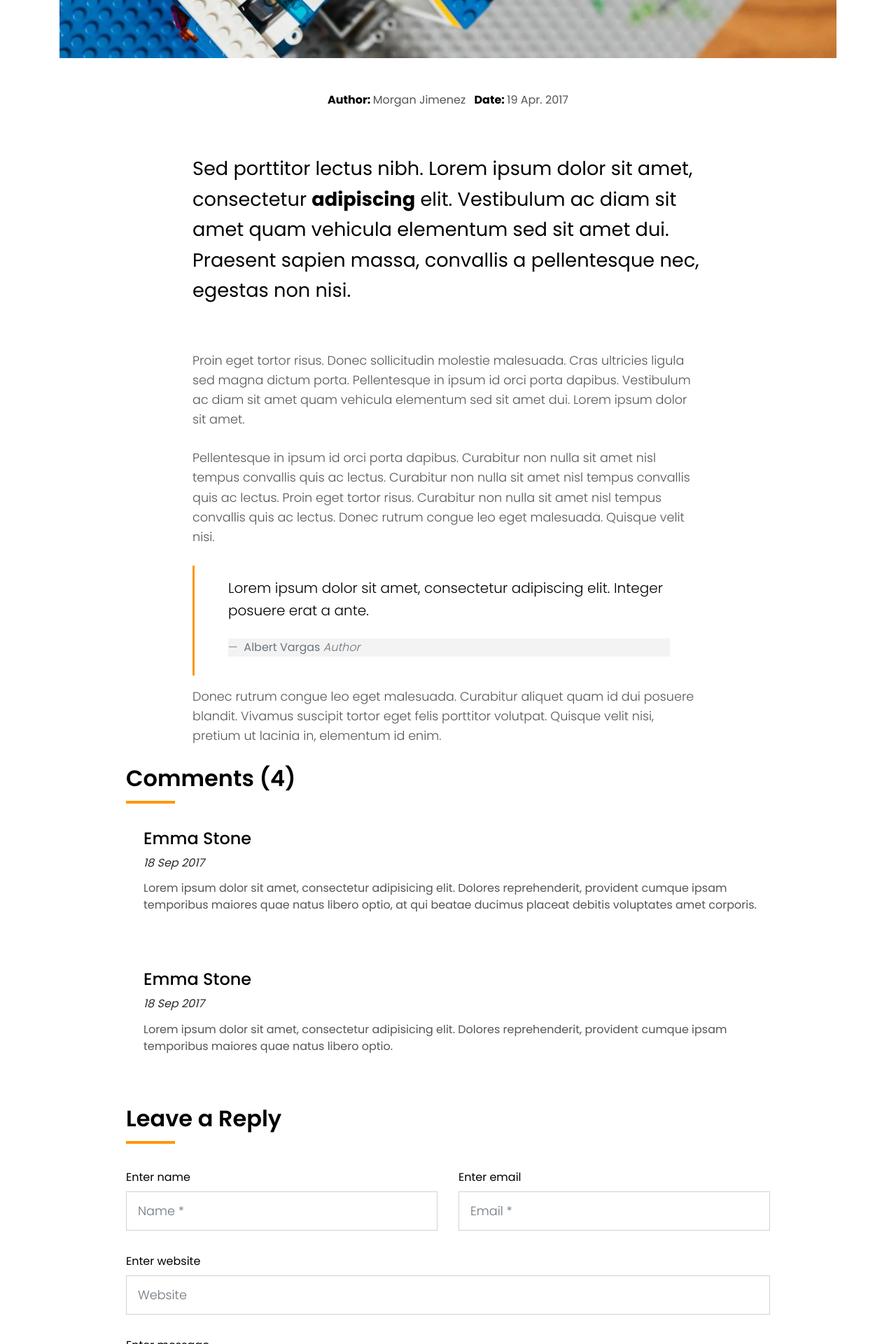
After one commit to ombasaroy/Bricks-City, a Django app: page /single-blog/ in a window 1280 px wide. The commit adds this page. Shown: the part 800-2720 px from the top of the page at 70% size. Run offline with Django 3.2, Linux system fonts and the light colour scheme; some libraries are stand-ins or nearby versions.

Commit message:
Fixed partnerships, Blog, Single Blog

```diff
--- /dev/null
+++ b/BrickCity/templates/single-blog.html
@@ -0,0 +1,152 @@
+{% extends 'base.html' %}
+{% load static %}
+
+
+{% block main %}
+    <!--/ Intro Single star /-->
+  <section class="intro-single">
+    <div class="container">
+      <div class="row">
+        <div class="col-md-12 col-lg-8">
+          <div class="title-single-box">
+            <h1 class="title-single">Book Cover Deisgn</h1>
+          </div>
+        </div>
+      </div>
+    </div>
+  </section>
+  <!--/ Intro Single End /-->
+
+  <!--/ News Single Star /-->
+  <section class="news-single nav-arrow-b">
+    <div class="container">
+      <div class="row">
+        <div class="col-sm-12">
+          <div class="news-img-box">
+            <img src="{% static 'img/slide-3.jpg' %}" alt="" class="img-fluid">
+          </div>
+        </div>
+        <div class="col-md-10 offset-md-1 col-lg-8 offset-lg-2">
+          <div class="post-information">
+            <ul class="list-inline text-center color-a">
+              <li class="list-inline-item mr-2">
+                <strong>Author: </strong>
+                <span class="color-text-a">Morgan Jimenez</span>
+              </li>
+              <li class="list-inline-item">
+                <strong>Date: </strong>
+                <span class="color-text-a">19 Apr. 2017</span>
+              </li>
+            </ul>
+          </div>
+          <div class="post-content color-text-a">
+            <p class="post-intro">
+              Sed porttitor lectus nibh. Lorem ipsum dolor sit amet, consectetur
+              <strong>adipiscing</strong> elit. Vestibulum ac diam sit amet quam vehicula elementum sed sit amet dui.
+              Praesent sapien massa, convallis a pellentesque nec, egestas non nisi.
+            </p>
+            <p>
+              Proin eget tortor risus. Donec sollicitudin molestie malesuada. Cras ultricies ligula sed magna dictum
+              porta. Pellentesque
+              in ipsum id orci porta dapibus. Vestibulum ac diam sit amet quam vehicula elementum sed sit amet
+              dui. Lorem ipsum dolor sit amet.
+            </p>
+            <p>
+              Pellentesque in ipsum id orci porta dapibus. Curabitur non nulla sit amet nisl tempus convallis quis ac
+              lectus. Curabitur
+              non nulla sit amet nisl tempus convallis quis ac lectus. Proin eget tortor risus. Curabitur non
+              nulla sit amet nisl tempus convallis quis ac lectus. Donec rutrum congue leo eget malesuada.
+              Quisque velit nisi.
+            </p>
+            <blockquote class="blockquote">
+              <p class="mb-4">Lorem ipsum dolor sit amet, consectetur adipiscing elit. Integer posuere erat a ante.</p>
+              <footer class="blockquote-footer">
+                <strong>Albert Vargas</strong>
+                <cite title="Source Title">Author</cite>
+              </footer>
+            </blockquote>
+            <p>
+              Donec rutrum congue leo eget malesuada. Curabitur aliquet quam id dui posuere blandit. Vivamus suscipit
+              tortor eget felis
+              porttitor volutpat. Quisque velit nisi, pretium ut lacinia in, elementum id enim.
+            </p>
+          </div>
+        </div>
+        <div class="col-md-10 offset-md-1 col-lg-10 offset-lg-1 contact">
+          <div class="title-box-d">
+            <h3 class="title-d">Comments (4)</h3>
+          </div>
+          <div class="box-comments">
+            <ul class="list-comments">
+              <li>
+
+                <div class="comment-details">
+                  <h4 class="comment-author">Emma Stone</h4>
+                  <span>18 Sep 2017</span>
+                  <p class="comment-description">
+                    Lorem ipsum dolor sit amet, consectetur adipisicing elit. Dolores reprehenderit, provident cumque
+                    ipsam temporibus maiores
+                    quae natus libero optio, at qui beatae ducimus placeat debitis voluptates amet corporis.
+                  </p>
+
+                </div>
+              </li>
+                <div class="comment-details">
+                  <h4 class="comment-author">Emma Stone</h4>
+                  <span>18 Sep 2017</span>
+                  <p class="comment-description">
+                    Lorem ipsum dolor sit amet, consectetur adipisicing elit. Dolores reprehenderit, provident cumque
+                    ipsam temporibus maiores
+                    quae natus libero optio.
+                  </p>
+
+                </div>
+              </li>
+            </ul>
+          </div>
+          <div class="form-comments mt-5">
+            <div class="title-box-d">
+              <h3 class="title-d"> Leave a Reply</h3>
+            </div>
+            <form class="form-a">
+              <div class="row">
+                <div class="col-md-6 mb-3">
+                  <div class="form-group">
+                    <label for="inputName">Enter name</label>
+                    <input type="text" class="form-control form-control-lg form-control-a" id="inputName" placeholder="Name *"
+                      required>
+                  </div>
+                </div>
+                <div class="col-md-6 mb-3">
+                  <div class="form-group">
+                    <label for="inputEmail1">Enter email</label>
+                    <input type="email" class="form-control form-control-lg form-control-a" id="inputEmail1"
+                      placeholder="Email *" required>
+                  </div>
+                </div>
+                <div class="col-md-12 mb-3">
+                  <div class="form-group">
+                    <label for="inputUrl">Enter website</label>
+                    <input type="url" class="form-control form-control-lg form-control-a" id="inputUrl" placeholder="Website">
+                  </div>
+                </div>
+                <div class="col-md-12 mb-3">
+                  <div class="form-group">
+                    <label for="textMessage">Enter message</label>
+                    <textarea id="textMessage" class="form-control" placeholder="Comment *" name="message" cols="45"
+                      rows="8" required></textarea>
+                  </div>
+                </div>
+                <div class="col-md-12">
+                  <button type="submit" class="btn btn-a">Send Reply</button>
+                </div>
+              </div>
+            </form>
+          </div>
+        </div>
+      </div>
+    </div>
+  </section>
+  <!--/ News Single End /-->
+
+{% endblock %}
--- a/BrickCity/urls.py
+++ b/BrickCity/urls.py
@@ -7,5 +7,8 @@ urlpatterns = [
     path('services/', views.services, name='services'),
     path('about/', views.about, name='about'),
     path('contact/', views.contact, name='contact'),
+    path('partnerships/', views.partnerships, name='partnerships'),
+    path('blog/', views.blog, name='blog'),
+    path('single-blog/', views.single_blog, name='single_blog'),
 
 ]
--- a/BrickCity/views.py
+++ b/BrickCity/views.py
@@ -21,3 +21,16 @@ def about(request):
 def contact(request):
     context = {"nav": 'contact'}
     return render(request, 'contact.html', context)
+
+
+def partnerships(request):
+    return render(request, 'partnerships.html')
+
+
+def blog(request):
+    context = {'nav': 'blog'}
+    return render(request, 'blog.html', context)
+
+
+def single_blog(request):
+    return render(request, 'single-blog.html')
--- a/static/css/style.css
+++ b/static/css/style.css
@@ -1699,6 +1699,10 @@ footer .credits {
   text-align: center;
 }
 
+.contact{
+  margin-bottom: 2rem;
+}
+
 @media (min-width: 576px) {
   .intro .intro-title {
     font-size: 3.5rem;
@@ -1723,10 +1727,13 @@ footer .credits {
 
   .sinse-box p {
     font-size: .8rem;
-    color: ;
   }
 
   .sinse-box p {
+    font-size: 1rem;
+  }
+
+  .title-single {
     font-size: 1rem;
   }
 }
@@ -2100,6 +2107,10 @@ footer .credits {
   padding: 0 5% 2rem 5%;
 }
 
-
-
-}
+   .intro-single .title-single-box .title-single {
+    font-size: 1.5rem;
+  }
+
+
+
+}
```
Also changed, not shown: BrickCity/templates/base.html (+13 -13 lines), BrickCity/templates/blog.html (added, +89 -0 lines), BrickCity/templates/index.html (+2 -16 lines), BrickCity/templates/partnerships.html (added, +161 -0 lines), ToDo.txt (added, +7 -0 lines).
